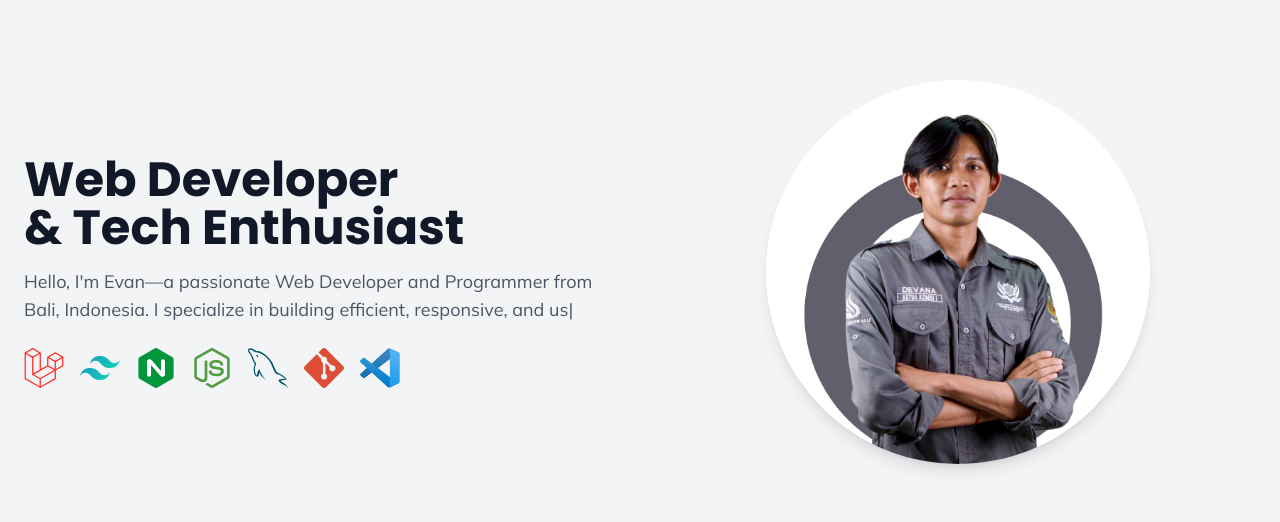
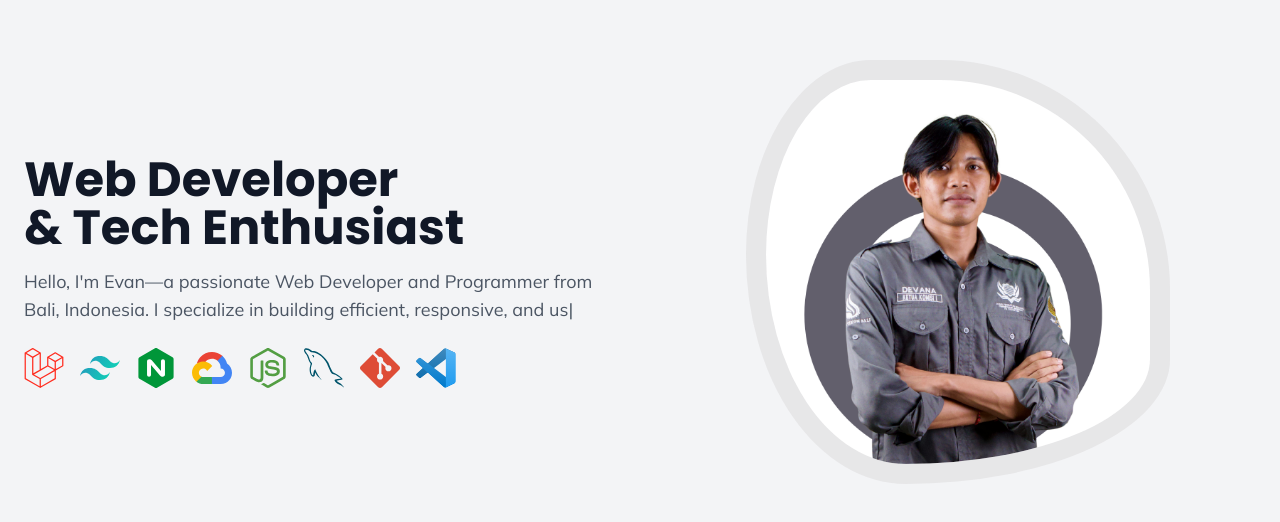
Before and after one commit to yanevannn/project-portofolio, a Vue app: page / in a window 1280 px wide. Shown: the part 128-650 px from the top of the page. Built offline with nearby package versions, Linux system fonts and the light colour scheme.

Commit message:
feat: Style animation for hero section avatar

```diff
--- a/src/components/Hero.vue
+++ b/src/components/Hero.vue
@@ -7,6 +7,7 @@ import git from '@/assets/img/git.svg';
 import mySQL from '@/assets/img/mysql.svg';
 import vscode from '@/assets/img/vscode.svg';
 import avatar from '@/assets/profile/yanevannn.png';
+import gcp from '@/assets/img/gcp.svg';
 import Typed from 'typed.js';
 import { onMounted, ref } from 'vue';
 
@@ -38,18 +39,19 @@ onMounted(() => {
             <span ref="typedElement"></span>
           </p>
           <div class="mt-6 flex flex-wrap justify-center lg:justify-start gap-4">
-            <img class="h-8 sm:h-10" :src="laravel" alt="Laravel" />
-            <img class="h-8 sm:h-10" :src="tailwindcss" alt="Tailwind CSS" />
-            <img class="h-8 sm:h-10" :src="nginx" alt="Nginx" />
-            <img class="h-8 sm:h-10" :src="nodejs" alt="Node.js" />
-            <img class="h-8 sm:h-10" :src="mySQL" alt="MySQL" />
-            <img class="h-8 sm:h-10" :src="git" alt="Git" />
-            <img class="h-8 sm:h-10" :src="vscode" alt="VS Code" />
+            <img class="h-8 sm:h-10 transition-transform duration-300 hover:scale-110" :src="laravel" alt="Laravel" />
+            <img class="h-8 sm:h-10 transition-transform duration-300 hover:scale-110" :src="tailwindcss" alt="Tailwind CSS" />
+            <img class="h-8 sm:h-10 transition-transform duration-300 hover:scale-110" :src="nginx" alt="Nginx" />
+            <img class="h-8 sm:h-10 transition-transform duration-300 hover:scale-110" :src="gcp" alt="Google Cloud Platform" />
+            <img class="h-8 sm:h-10 transition-transform duration-300 hover:scale-110" :src="nodejs" alt="Node.js" />
+            <img class="h-8 sm:h-10 transition-transform duration-300 hover:scale-110" :src="mySQL" alt="MySQL" />
+            <img class="h-8 sm:h-10 transition-transform duration-300 hover:scale-110" :src="git" alt="Git" />
+            <img class="h-8 sm:h-10 transition-transform duration-300 hover:scale-110" :src="vscode" alt="VS Code" />
           </div>
         </div>
       </div>
       <div class="flex items-center justify-center order-1 lg:order-2">
-        <div class="w-64 h-64 sm:w-80 sm:h-80 md:w-96 md:h-96 rounded-full overflow-hidden shadow-lg">
+        <div class="w-64 h-64 sm:w-80 sm:h-80 md:w-96 md:h-96 rounded-full overflow-hidden shadow-lg avatar-image">
           <img :src="avatar" alt="Photo Profile" class="max-w-full h-auto"/>
         </div>
       </div>
@@ -60,4 +62,34 @@ onMounted(() => {
 </template>
 
 <style scoped>
+.avatar-image {
+    outline: 20px solid #c9c8c84d;
+    top: 0;
+    bottom: 0;
+    left: 0;
+    right: 0;
+    background-repeat: no-repeat;
+    background-position: center;
+    animation: morph 8s ease-in-out infinite 1s;
+    background-blend-mode: multiply;
+    box-shadow: inset 0px 0px 0px 18px #ffffff4d;
+}
+
+.avatar-image img {
+    object-fit: cover;
+    width: 100%;
+    height: 100%;
+}
+
+@keyframes morph {
+	 0% {
+		 border-radius: 60% 40% 30% 70% / 60% 30% 70% 40%;
+	}
+	 50% {
+		 border-radius: 30% 60% 70% 40% / 50% 60% 30% 60%;
+	}
+	 100% {
+		 border-radius: 60% 40% 30% 70% / 60% 30% 70% 40%;
+	}
+}
 </style>
```
Also changed, not shown: src/assets/img/gcp.svg (added).
